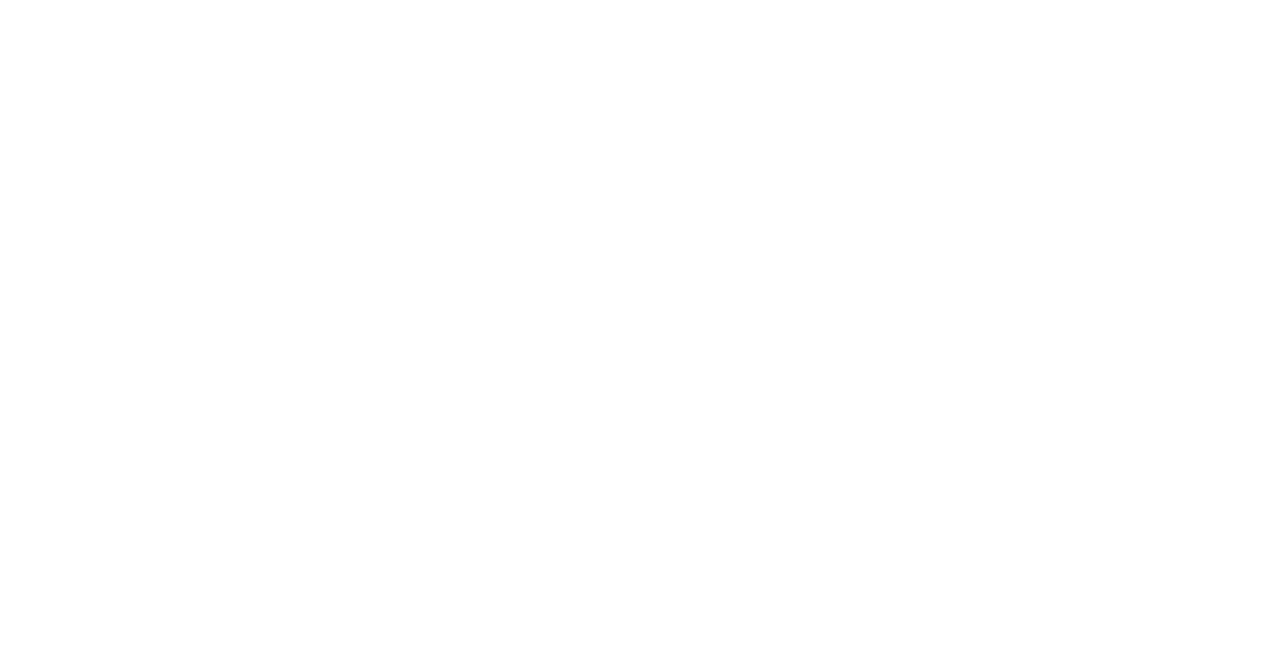
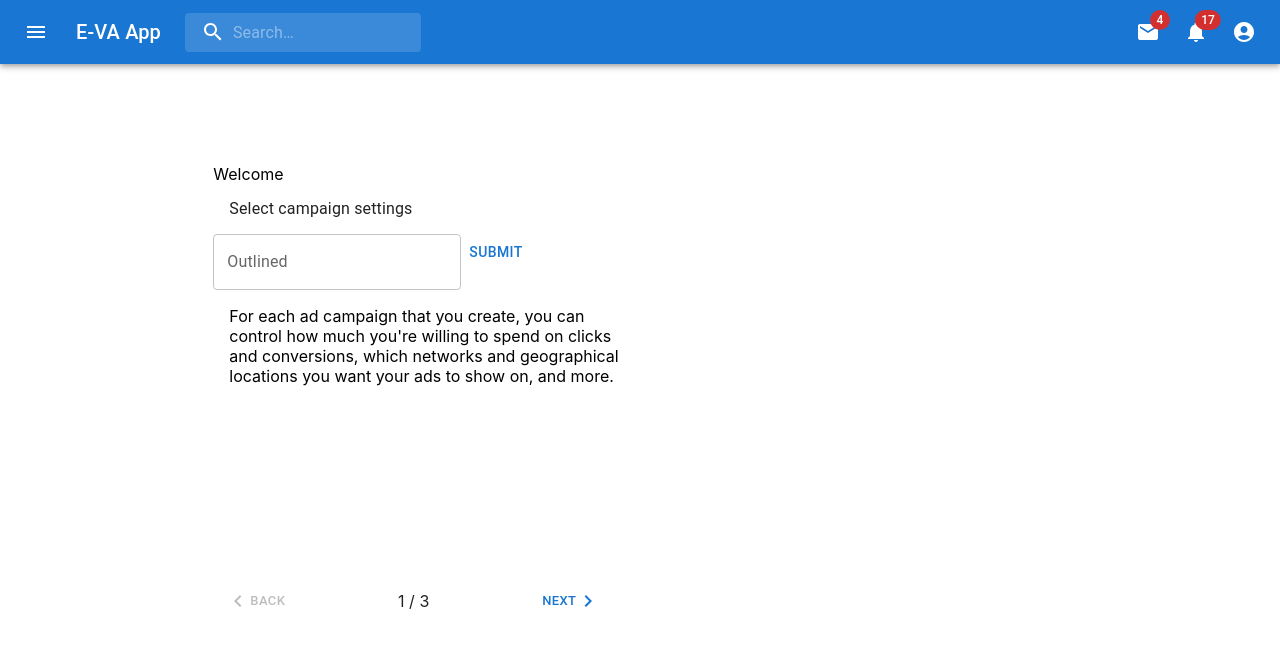
Before and after one commit to TechLabs-Berlin/st22-e-va, a React (Create React App) app in the folder EvaApp/: page /survey in a window 1280 px wide. Before the commit this address had no page. Shown: the top 646 px of the page. Built offline with nearby package versions, Linux system fonts and the light colour scheme.

Commit message:
Added questionnaire

```diff
--- a/EvaApp/src/App.js
+++ b/EvaApp/src/App.js
@@ -26,6 +26,7 @@
 
 import LandingPage from "./Pages/LandingPage"
 import FirstPage from "./Pages/FirstPage";
+import NewPageSurvey from './Pages/NewPageSurvey';
 
 /*
 const App = () {}
@@ -56,8 +57,10 @@
 
   const App = () => (
     <Routes>
-      <Route path="/firstpage" exact element = {<FirstPage />} />
-      <Route path="/" exact element = {<LandingPage />} />
+      <Route path="/firstpage" element={<FirstPage />} />
+      <Route path="/survey" element={<NewPageSurvey/>}/>
+      <Route path="/" exact element={<LandingPage />} />
+
 
     </Routes>
   )
--- a/EvaApp/src/Component/Navbar.js
+++ b/EvaApp/src/Component/Navbar.js
@@ -173,7 +173,7 @@
             component="div"
             sx={{ display: { xs: 'none', sm: 'block' } }}
           >
-            MUI
+            E-VA App
           </Typography>
           <Search>
             <SearchIconWrapper>
--- /dev/null
+++ b/EvaApp/src/Component/Questionnaire.js
@@ -0,0 +1,105 @@
+import * as React from 'react';
+import Box from '@mui/material/Box';
+import { useTheme } from '@mui/material/styles';
+import MobileStepper from '@mui/material/MobileStepper';
+import Paper from '@mui/material/Paper';
+import Typography from '@mui/material/Typography';
+import Button from '@mui/material/Button';
+import KeyboardArrowLeft from '@mui/icons-material/KeyboardArrowLeft';
+import KeyboardArrowRight from '@mui/icons-material/KeyboardArrowRight';
+import { TextField } from '@mui/material';
+
+const steps = [
+  {
+    label: 'Select campaign settings',
+    description: `For each ad campaign that you create, you can control how much
+              you're willing to spend on clicks and conversions, which networks
+              and geographical locations you want your ads to show on, and more.`,
+  },
+  {
+    label: 'Create an ad group',
+    description:
+      'An ad group contains one or more ads which target a shared set of keywords.',
+  },
+  {
+    label: 'Create an ad',
+    description: `Try out different ad text to see what brings in the most customers,
+              and learn how to enhance your ads using features like ad extensions.
+              If you run into any problems with your ads, find out how to tell if
+              they're running and how to resolve approval issues.`,
+  },
+];
+
+export default function Questionnaire() {
+  const theme = useTheme();
+  const [activeStep, setActiveStep] = React.useState(0);
+  const maxSteps = steps.length;
+  const handleChange = (event) => {
+    const TextFieldText = event.target.value
+    console.log(TextFieldText)
+  };
+  const handleSubmitClick = () => {
+    console.log('Submitted')
+  };
+  const handleNext = () => {
+    setActiveStep((prevActiveStep) => prevActiveStep + 1);
+  };
+
+  const handleBack = () => {
+    setActiveStep((prevActiveStep) => prevActiveStep - 1);
+  };
+
+  return (
+    <Box sx={{ maxWidth: 400, flexGrow: 1 }}>
+      <Paper
+        square
+        elevation={0}
+        sx={{
+          display: 'flex',
+          alignItems: 'center',
+          height: 50,
+          pl: 2,
+          bgcolor: 'background.default',
+        }}
+      >
+        <Typography>{steps[activeStep].label}</Typography>
+      </Paper>
+      <TextField id="outlined-basic" label="Outlined" variant="outlined" onChange={handleChange} />
+      <Button onClick={handleSubmitClick}>Submit</Button>
+
+      <Box sx={{ height: 255, maxWidth: 400, width: '100%', p: 2 }}>
+        {steps[activeStep].description}
+      </Box>
+      <MobileStepper
+        variant="text"
+        steps={maxSteps}
+        position="static"
+        activeStep={activeStep}
+        nextButton={
+          <Button
+            size="small"
+            onClick={handleNext}
+            disabled={activeStep === maxSteps - 1}
+          >
+            Next
+            {theme.direction === 'rtl' ? (
+              <KeyboardArrowLeft />
+            ) : (
+              <KeyboardArrowRight />
+            )}
+          </Button>
+        }
+        backButton={
+          <Button size="small" onClick={handleBack} disabled={activeStep === 0}>
+            {theme.direction === 'rtl' ? (
+              <KeyboardArrowRight />
+            ) : (
+              <KeyboardArrowLeft />
+            )}
+            Back
+          </Button>
+        }
+      />
+    </Box>
+  );
+}
--- a/EvaApp/src/HigherOrderComponent/AppFrame.js
+++ b/EvaApp/src/HigherOrderComponent/AppFrame.js
@@ -2,6 +2,7 @@
 import { Box, Grid, Typography, Stack } from "@mui/material/";
 
 import Navbar from "../Component/Navbar";
+
 
 function AppFrame(WrappedComponent) {
   function WrapperComponent() {
--- /dev/null
+++ b/EvaApp/src/Pages/NewPageSurvey.js
@@ -0,0 +1,12 @@
+import AppFrame from "../HigherOrderComponent/AppFrame";
+import Questionnaire from "../Component/Questionnaire";
+
+
+const NewPageSurvey = () => {
+    return <div>
+        Welcome
+        <Questionnaire/>
+    </div>
+
+}
+export default AppFrame(NewPageSurvey);
```
Also changed, not shown: EvaApp/package.json (line endings or trailing spaces).
